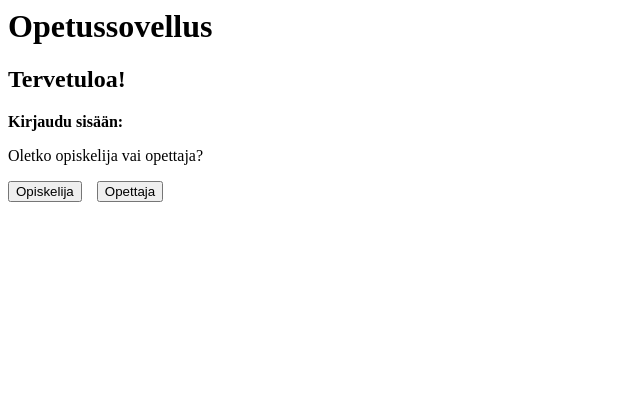
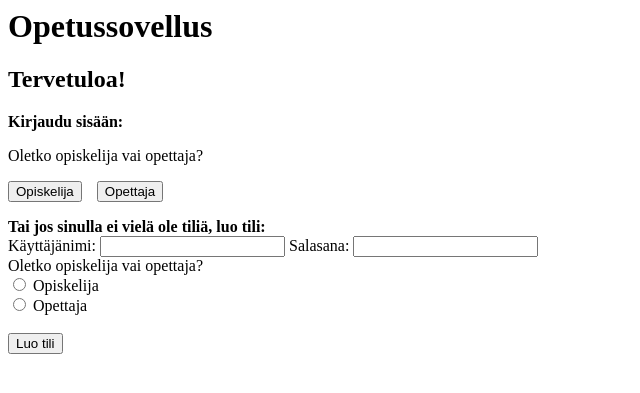
Before and after one commit to candyliaa/tsoha-opetussovellus, a Python web app: template templates/index.html in a window 1280 px wide. Shown: the top 393 px of the page, without its empty margins (0-640 px from the left). Run offline with Jinja, Linux system fonts and the light colour scheme; the template is opened without the code that fills it, so the values that code supplies are empty.

Commit message:
added basic website front page

```diff
--- a/templates/index.html
+++ b/templates/index.html
@@ -6,10 +6,34 @@
 <b>Kirjaudu sisään:</b>
 <p>Oletko opiskelija vai opettaja?</p>
 <div class="flex">
-    <form action="/studentlogin" method="POST">
+    <form action="studentlogin" method="POST">
         <input type="submit" value="Opiskelija">
     </form>
-    <form action="/teacherlogin" method="POST">
+    <form action="teacherlogin" method="POST">
         <input type="submit" value="Opettaja">
     </form>
 </div>
+
+<b>Tai jos sinulla ei vielä ole tiliä, luo tili:</b>
+<br>
+<form action="accountcreated" method="POST">
+    <div class="flex_gap">
+        Käyttäjänimi:
+        <input type="text" name="name">
+        Salasana:
+        <input type="text" name="password">
+    </div>
+    Oletko opiskelija vai opettaja?
+    <div class="selection_gap">
+        <div>
+            <input type="radio" id="student" name="role" value="student">
+            <label for="student">Opiskelija</label>
+        </div>
+        <div>
+            <input type="radio" id="teacher" name="role" value="teacher">
+            <label for="teacher">Opettaja</label>
+        </div>
+    </div>
+    <br>
+    <input type="submit" value="Luo tili">
+</form>
```
